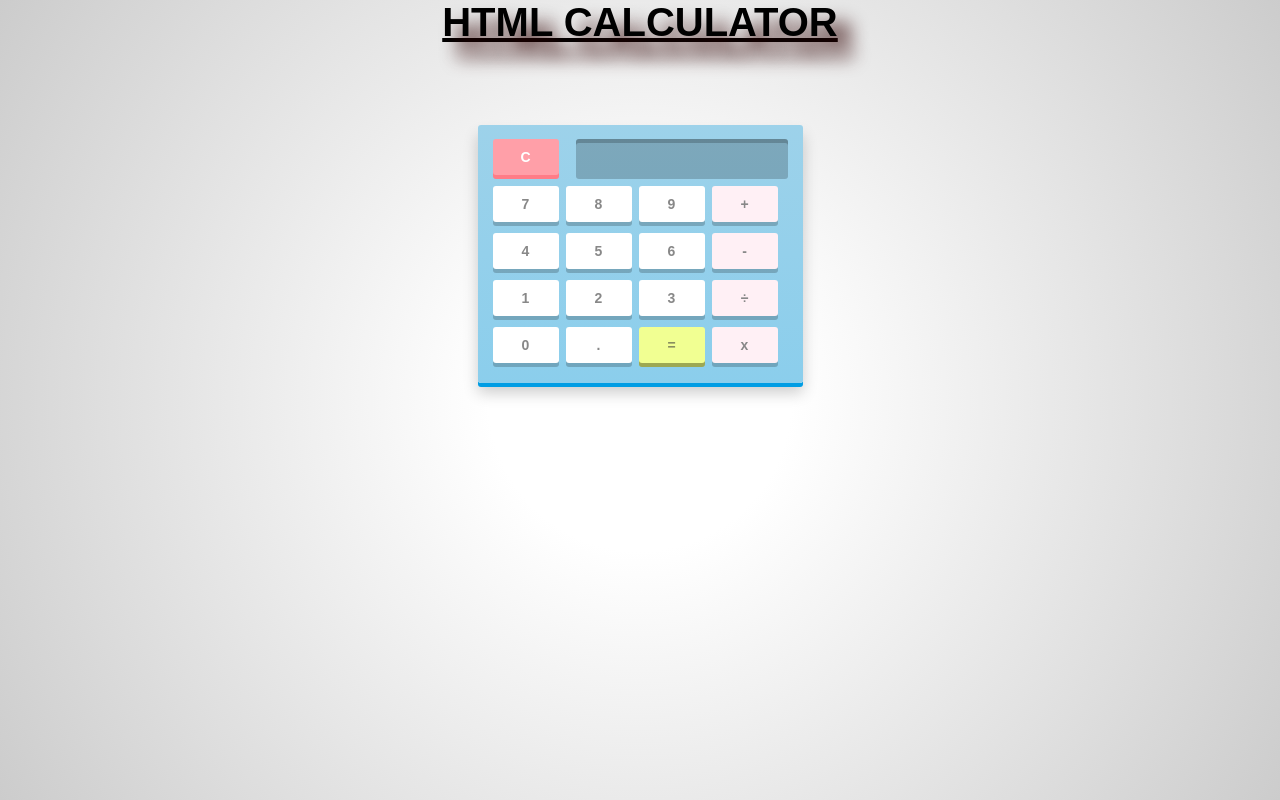
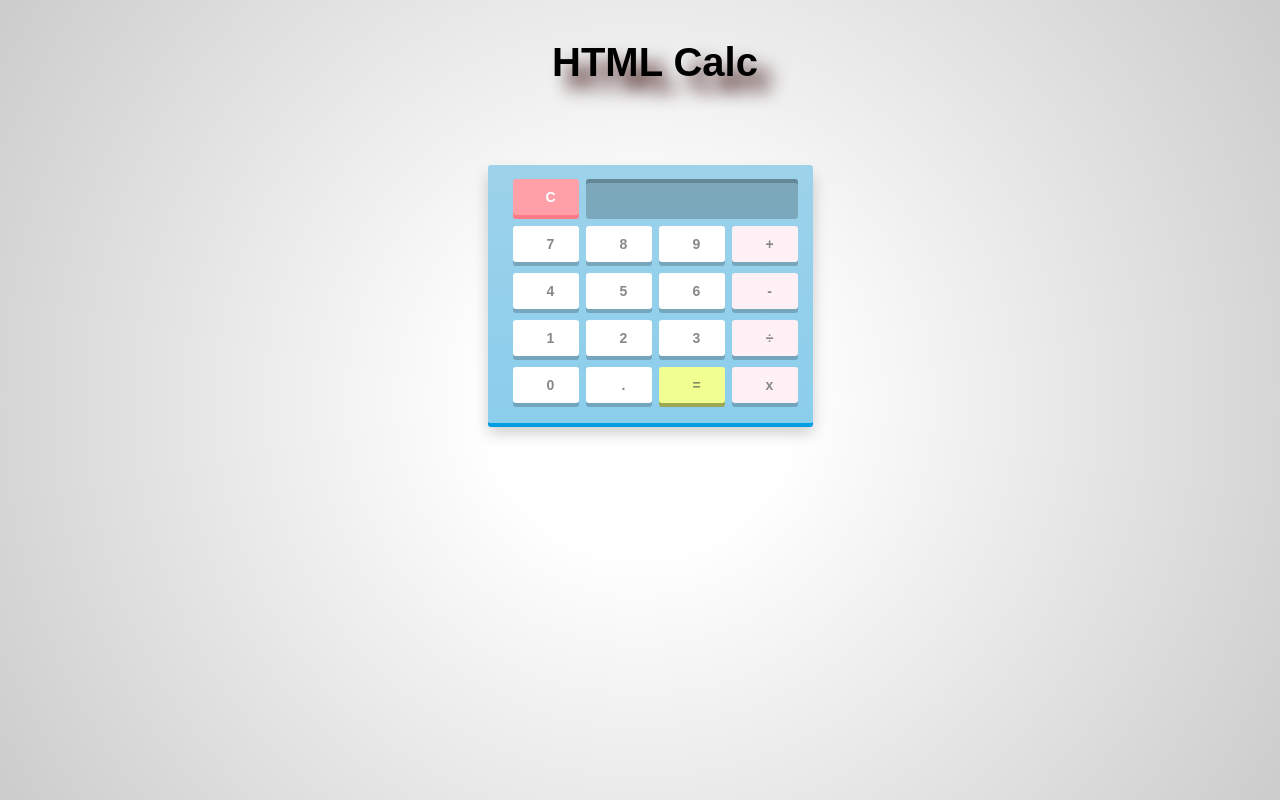
Before and after one commit to eagleblitzardprivate/calculator.github.io, a plain HTML site: page index.html in a window 1280 px wide. Drawn offline with Linux system fonts and the light colour scheme.

Commit message:
Update index.html

```diff
--- a/index.html
+++ b/index.html
@@ -3,16 +3,6 @@
 <html>
 
 	<head>
-
-		<!-- Ever wanted an online calculator
-
-											well now you have one
-																		this calculator can solve math problems for you easily
-																																made with minimum of JS
-																			maximum of CSSS
-
-															and some html
-											 -->
 
 		<meta charset="UTF-8"/>
 
@@ -25,6 +15,8 @@
 				margin: 0PX;
 
 				padding: 0PX;
+
+				padding-left: 10px;
 
 				-webkit-box-sizing: border-box;
 
@@ -56,9 +48,7 @@
 
 				font-size: 40px;
 
-				text-decoration: underline;
-
-				text-transform: uppercase;
+				padding-top: 40px;
 
 				text-shadow: 15px 15px 18px #300000;
 
@@ -245,7 +235,7 @@
 
 		<h1>
 
-			HTML calculator
+			HTML Calc
 
 		</h1>
 
```
